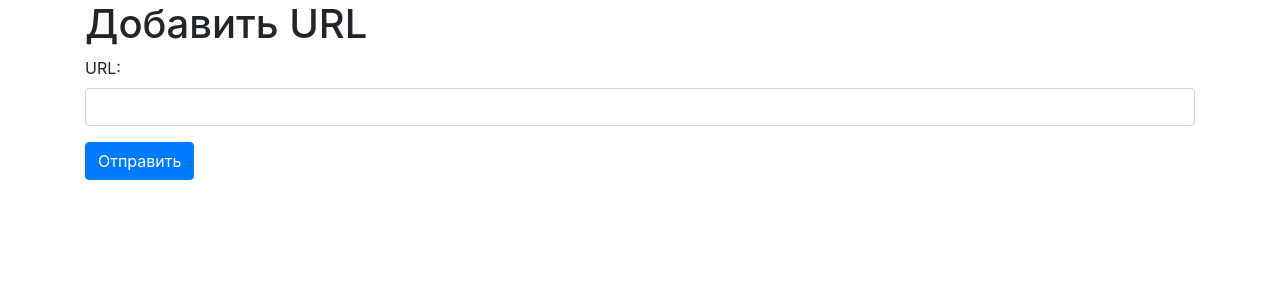
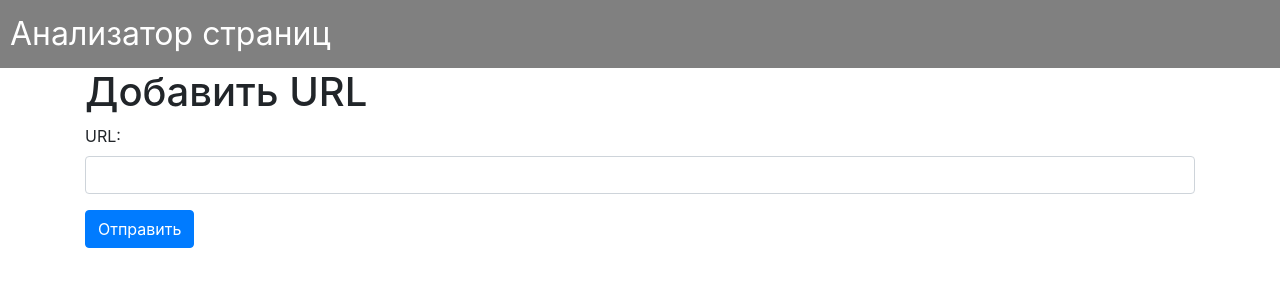
Before and after one commit to eleron96/python-project-83, a Flask app: page / in a window 1280 px wide. Shown: the top 300 px of the page. Run offline with Flask 3, Linux system fonts and the light colour scheme; some libraries are stand-ins or nearby versions.

Commit message:
url added

```diff
--- a/page_analyzer/app.py
+++ b/page_analyzer/app.py
@@ -6,9 +6,13 @@ load_dotenv()
 
 app = Flask(__name__)
 
+
 @app.route("/")
 def index():
     return render_template("index.html")
+
+
+from flask import redirect, url_for
 
 @app.post("/urls")
 def add_url():
@@ -16,13 +20,32 @@ def add_url():
     conn = get_connection()
     cursor = conn.cursor()
     cursor.execute("""
-    INSERT INTO urls(name)
-    VALUES (%s)
-    RETURNING id
+    SELECT id FROM urls WHERE name = %s
     """, (url,))
-    cursor.fetchone()
+    existing_url = cursor.fetchone()
+    if existing_url is None:
+        cursor.execute("""
+        INSERT INTO urls(name)
+        VALUES (%s)
+        RETURNING id
+        """, (url,))
+        url_id = cursor.fetchone()[0]
+    else:
+        url_id = existing_url[0]
     conn.commit()
-    return render_template("index.html")
+    return redirect(url_for('show_url', url_id=url_id))
 
-# @app.post("/urls/<int:url_id>")
-# def show_url(url_id):
+
+
+
+@app.route("/urls/<int:url_id>", methods=['GET', 'POST'])
+def show_url(url_id):
+    conn = get_connection()
+    cursor = conn.cursor()
+    cursor.execute("""
+    SELECT id, name, created_at
+    FROM urls
+    WHERE id = %s
+    """, (url_id,))
+    url = cursor.fetchone()
+    return render_template("url.html", id=url[0], name=url[1], created_at=url[2])
--- a/page_analyzer/templates/base.html
+++ b/page_analyzer/templates/base.html
@@ -5,9 +5,26 @@
         <meta name="viewport" content="width=device-width, initial-scale=1">
         <!-- Подключение Bootstrap CSS через CDN -->
         <link rel="stylesheet" href="https://stackpath.bootstrapcdn.com/bootstrap/4.3.1/css/bootstrap.min.css" integrity="sha384-ggOyR0iXCbMQv3Xipma34MD+dH/1fQ784/j6cY/iJTQUOhcWr7x9JvoRxT2MZw1T" crossorigin="anonymous">
+        <style>
+            .header {
+                background-color: grey;
+                padding: 10px;
+                text-align: left;
+                display: flex;
+                align-items: center;
+            }
+            .header a {
+                color: white;
+                font-size: 2em;
+                text-decoration: none;
+            }
+        </style>
         <title>Добавление URL</title>
     </head>
     <body>
+        <div class="header">
+            <a href="/" style="color: white; text-decoration: none;">Анализатор страниц</a>
+        </div>
         <!-- Форма ввода URL -->
         <div class="container">
 
```
Also changed, not shown: page_analyzer/templates/url.html (+30 -0 lines).
